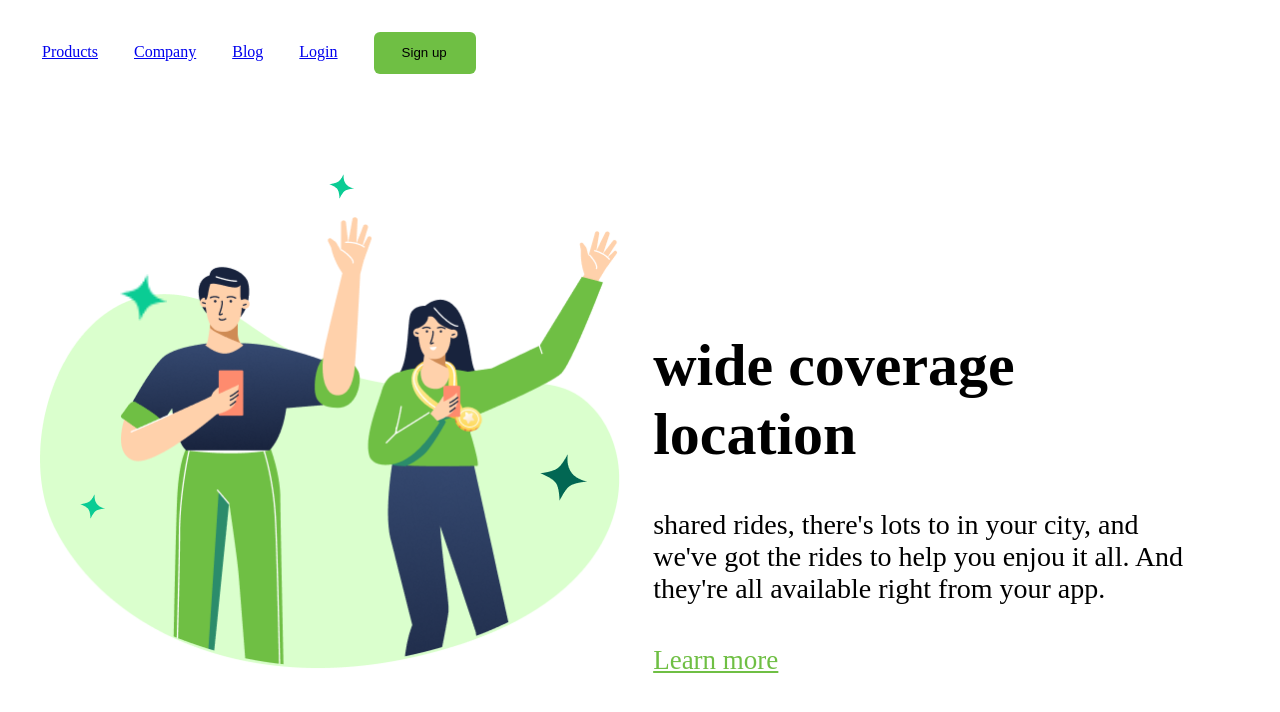
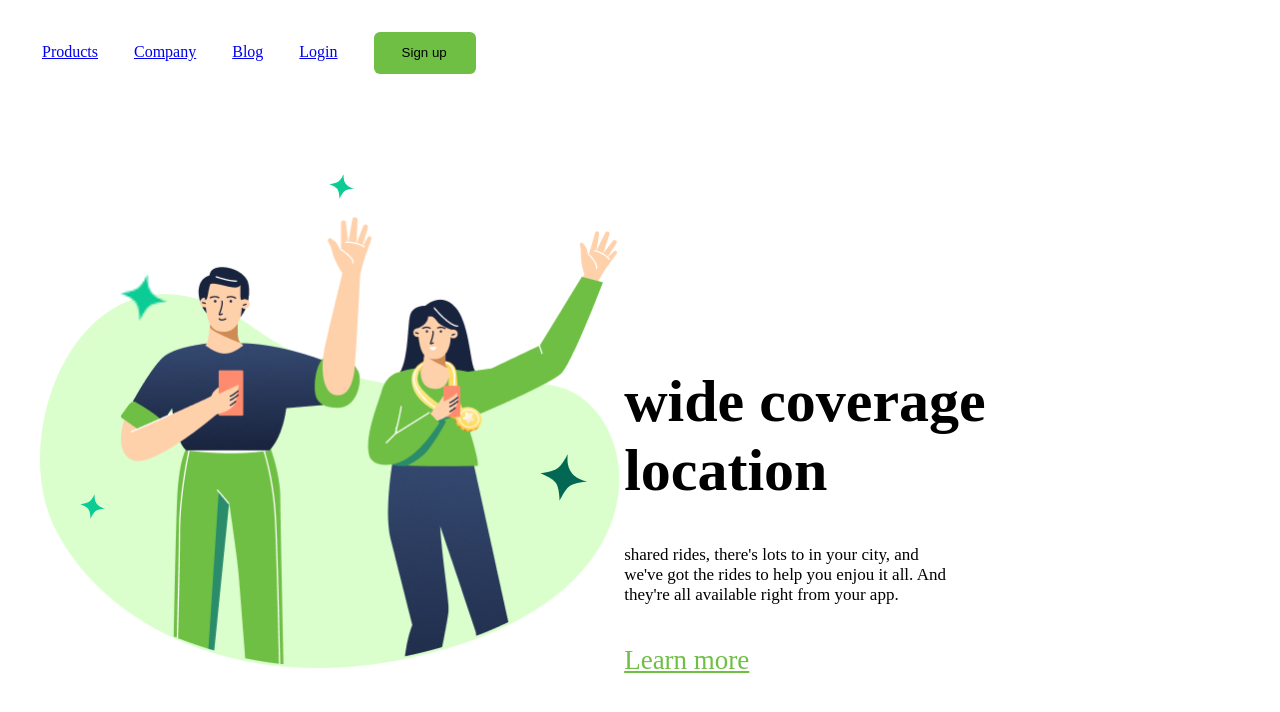
Before and after one commit to JoaoVitorprogramador/projeto-do-dev-club, a plain HTML site: page index.html in a window 1280 px wide. Drawn offline with Linux system fonts and the light colour scheme.

Commit message:
ultimos reparos nos espaços

```diff
--- a/estyles.css
+++ b/estyles.css
@@ -73,20 +73,19 @@ h1{ font: 700;
     font-size: 60px;
     text-align: left;
     padding-bottom: 40px;
-    margin-left: 29px;
+
 }
 
-p{ font-size: 28px;
+p{ font-size: 17px;
     font-family: 'Poppins';
     text-align: left;
     padding-bottom: 40px;
-    margin-left: 29px;
+
 }
 
 #ultimo-link{
     padding-bottom: 25px;
     color:#6FBF44;
-    margin-left: 29px;
     font-size: 27px;
 }
 
```
